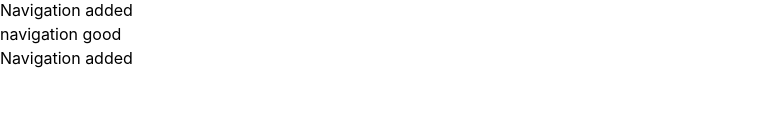
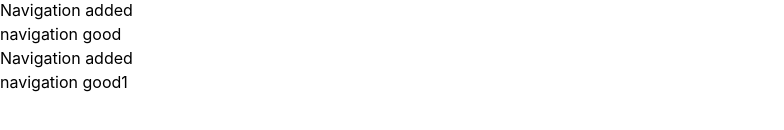
Before and after one commit to UmiduKaushika97/promotion-project, a React (Vite) app: page / in a window 1280 px wide. Shown: the part 294-424 px from the top of the page, without its empty margins (0-784 px from the left). Built offline with nearby package versions, Linux system fonts and the light colour scheme.

Commit message:
navigation tabs

```diff
--- a/src/App.tsx
+++ b/src/App.tsx
@@ -22,6 +22,7 @@ function App() {
 <h5>Navigation added </h5>
 <p>navigation good</p>
 <h3>Navigation added </h3>
+<p>navigation good1</p>
 
     </>
   )
```
